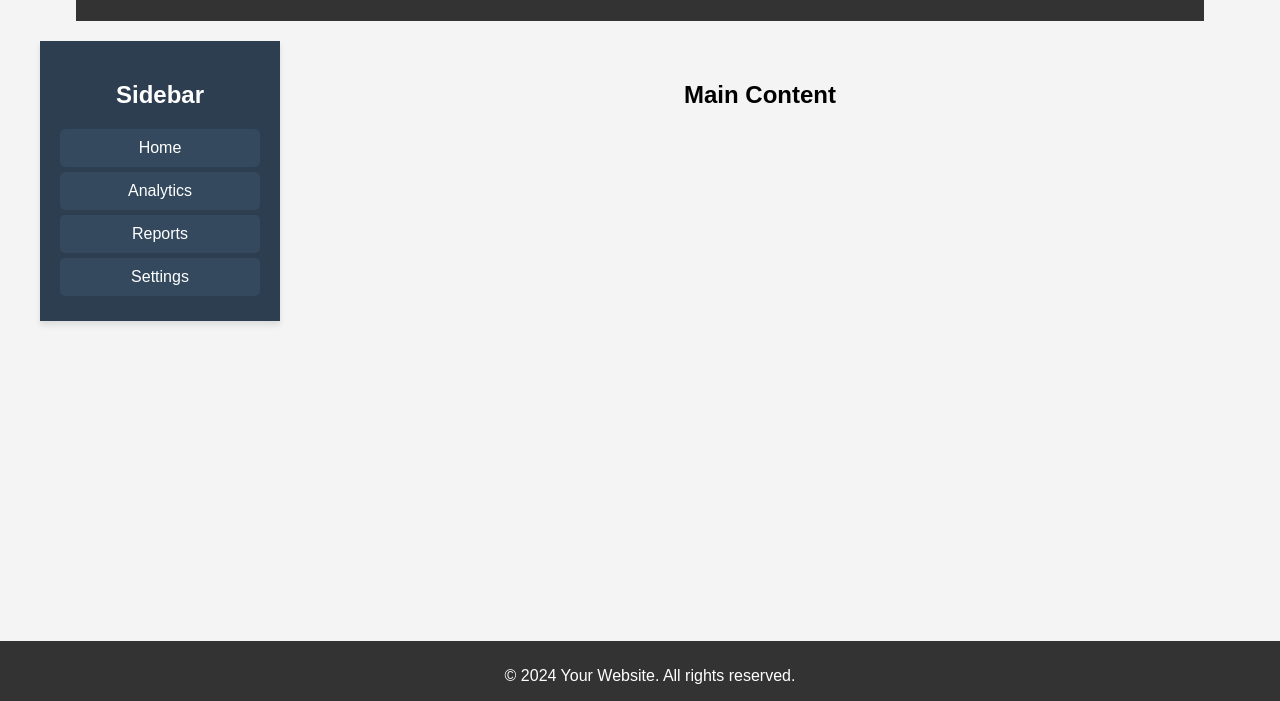
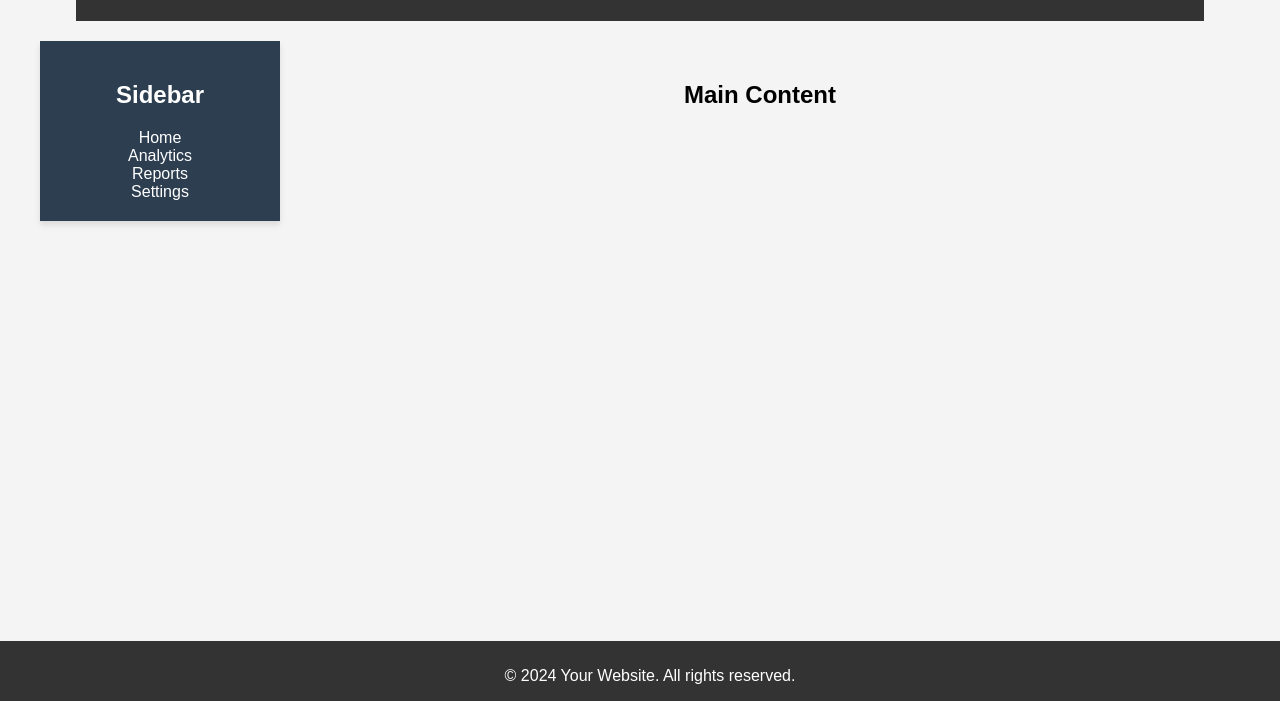
Before and after one commit to alexismierah/web-systems-technologies, a plain HTML site: page Dashboard.html in a window 1280 px wide. Shown: the part 99-800 px from the top of the page. Drawn offline with Linux system fonts and the light colour scheme.

Commit message:
Update Dashboard.css

```diff
--- a/Dashboard.css
+++ b/Dashboard.css
@@ -40,10 +40,6 @@ nav a {
     text-decoration: none;
     color: #fff;
     display: block;
-    padding: 10px;
-    margin-bottom: 5px;
-    background-color: #34495e;
-    border-radius: 5px;
 }
 
 section {
```
